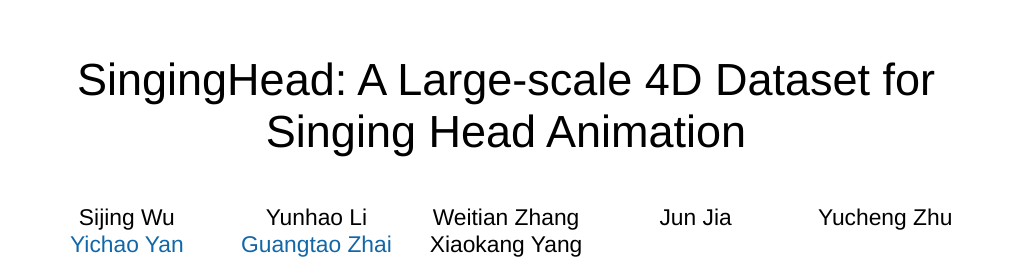
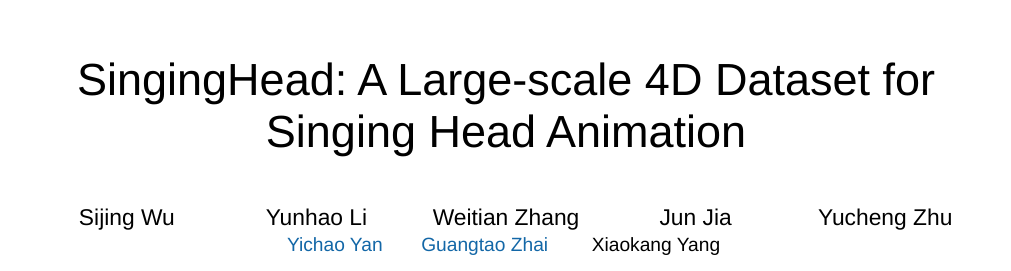
Before and after one commit to wsj-sjtu/SingingHead, a plain HTML site: page index.html in a window 1280 px wide. Shown: the top 271 px of the page, without its empty margins (134-1145 px from the left). Drawn offline with nearby package versions, Linux system fonts and the light colour scheme; some packages are replaced by stand-ins of ours; a script that the page names is missing; a web font is replaced by a local one.

Commit message:
Update index.html

```diff
--- a/index.html
+++ b/index.html
@@ -31,7 +31,7 @@
 </head>
 
 
- <body>
+<body>
 <div class="container">
     <div class="paper-title">
       <h1>SingingHead: A Large-scale 4D Dataset for Singing Head Animation</h1>
@@ -47,11 +47,24 @@
             <div class="col-5 text-center">Jun Jia</div>
             <div class="col-5 text-center">Yucheng Zhu</div>
         </div>
-        <div class="author-row">
+<!--         <div class="author-row">
             <div class="col-3 text-center"><a href="https://daodaofr.github.io/">Yichao Yan</a></div>
             <div class="col-3 text-center"><a href="https://scholar.google.com/citations?user=E6zbSYgAAAAJ&hl=en&oi=ao">Guangtao Zhai</a></div>
             <div class="col-3 text-center">Xiaokang Yang</div>
-        </div>
+        </div> -->
+        <table align=center width="50%">
+            <tr>
+            <td colspan="1">
+                <h5><a href="https://daodaofr.github.io/">Yichao Yan</a></h5>
+            </td>
+            <td colspan="1">
+                <h5><a href="https://scholar.google.com/citations?user=E6zbSYgAAAAJ&hl=en&oi=ao">Guangtao Zhai</a></h5>
+            </td>
+            <td colspan="1">
+                <h5>Xiaokang Yang</h5>
+            </td>
+            </tr>
+        </table>
 
 <!--         <div class="author-row">
             <div class="col-1 text-center">Sijing Wu&nbsp;&nbsp;&nbsp;&nbsp;&nbsp;&nbsp;Yunhao Li&nbsp;&nbsp;&nbsp;&nbsp;&nbsp;&nbsp;Weitian Zhang&nbsp;&nbsp;&nbsp;&nbsp;&nbsp;&nbsp;Jun Jia&nbsp;&nbsp;&nbsp;&nbsp;&nbsp;&nbsp;Yucheng Zhu</div>
```
